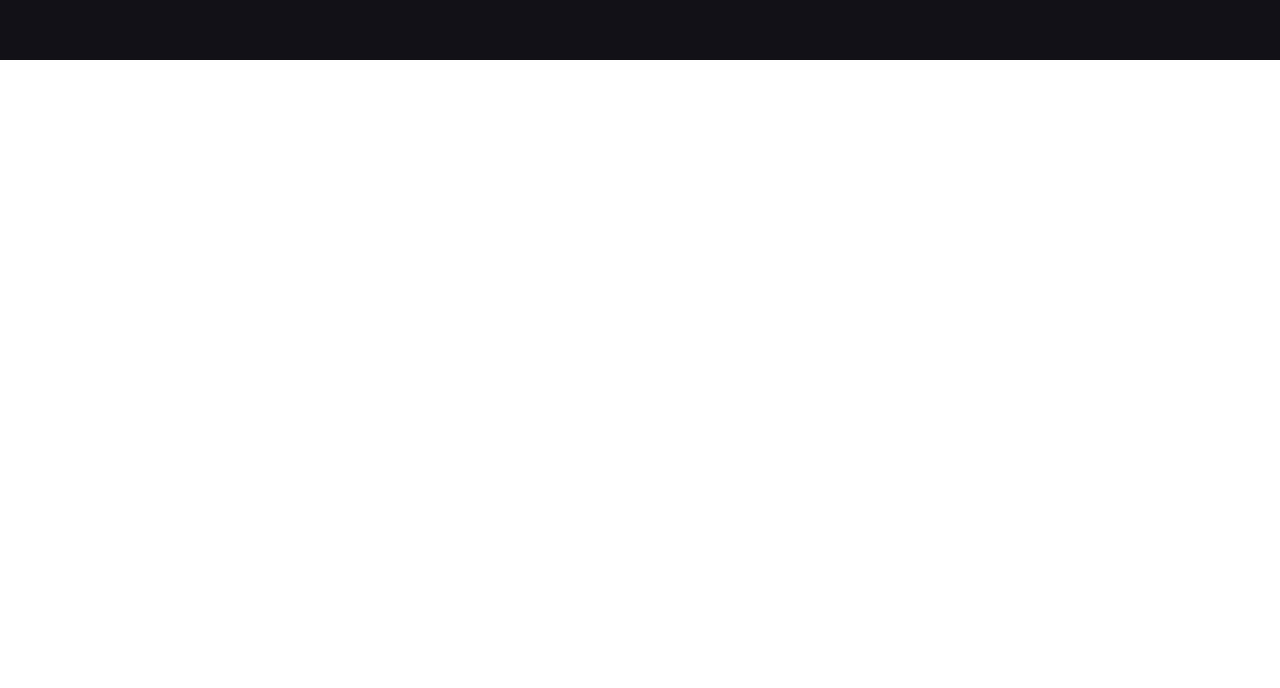
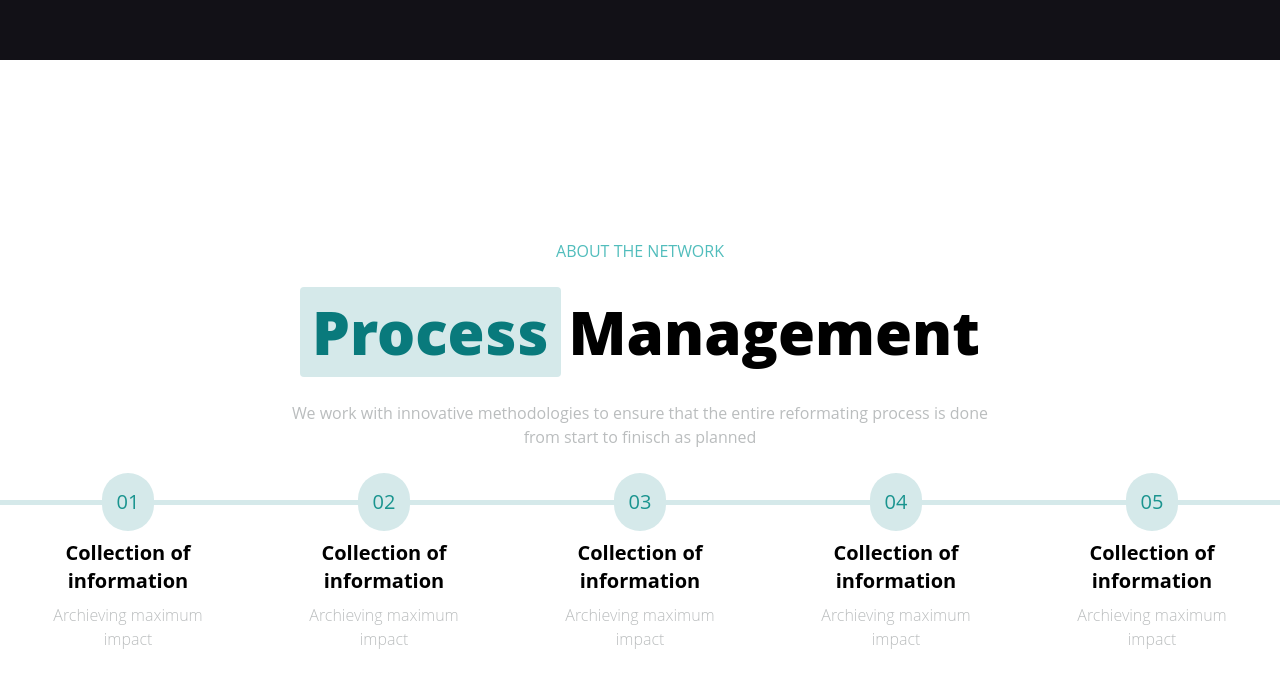
Before and after one commit to MaionePietro/proj-html-vuejs, a Vue app: page / in a window 1280 px wide. Shown: the part 3530-4218 px from the top of the page. Before the commit the page ends 3590 px from the top, so only its background shows below. Built offline with nearby package versions, Linux system fonts and the light colour scheme.

Commit message:
FEAT component MainProcess

```diff
--- a/src/components/main/Main.vue
+++ b/src/components/main/Main.vue
@@ -2,6 +2,7 @@
     <MainInfo />
     <MainCompany />
     <MainCards />
+    <MainProcess />
 </template>
 <script>
 import MainInfo from './MainInfo.vue';
@@ -17,7 +18,6 @@ export default {
         MainProcess,
         MainFeedback
     }
-
 }
 </script>
 <style scoped lang="scss">
--- a/src/components/main/MainCards.vue
+++ b/src/components/main/MainCards.vue
@@ -23,11 +23,9 @@
                 <div class="cards grid grid-cols-3 gap-4 mt-8">
                     <div v-for="(card, i) in cards" :key="i"
                     :class="`card w-[360px] h-[360px] text-key-White rounded-lg bg-contain bg-[url('${ card.src }')] relative`"
-
                     >
                         <img class="brightness-50" :src="card.src" alt="">
                         <p class="absolute bottom-10 font-bold text-2xl ">{{ card.text }}</p>
-
                     </div>
                 </div>
             </div>
--- a/src/components/main/MainProcess.vue
+++ b/src/components/main/MainProcess.vue
@@ -1,13 +1,89 @@
 <template>
-    <div>
-
-    </div>
+     <section class=" h-[720px] flex items-center justify-center relative">
+        <div class="container mx-auto max-w-[1500px]">
+            <div class="flex-col text-center">
+                <p class="text-key-FountainBlue my-6">ABOUT THE NETWORK</p>
+                <div class="relative">
+                    <div class="relative prova text-[60px] leading-[90px] flex justify-center gap-2 my-6 z-10">
+                        <span class="bg-key-Circle text-key-Atoll rounded flex justify-center px-3">
+                            Process
+                        </span>
+                        <span class="">
+                            Management
+                        </span>
+                    </div>
+                </div>
+                <p class="text-key-SilverSand my-6">
+                    We work with innovative methodologies to ensure that the entire reformating process is done <br>
+                    from start to finisch as planned
+                </p>
+                <div class="cards flex justify-around">
+                    <div class="card w-[173px] h-[152px] bg-key-White text-lg flex-col  ">
+                        <div class="flex justify-center">
+                            <p class=" text-key-Eim text-[20px] p-[15px] max-w-max rounded-full bg-key-Circle relative z-20">
+                                01
+                            </p>
+                        </div>
+                        <h1 class="text-xl font-bold my-2">Collection of information</h1>
+                        <p class="font-light text-base text-key-SilverSand">
+                            Archieving maximum impact
+                        </p>
+                    </div>
+                    <div class="card w-[173px] h-[152px] bg-key-White text-lg flex-col  ">
+                        <div class="flex justify-center">
+                            <p class=" text-key-Eim text-[20px] p-[15px] max-w-max rounded-full bg-key-Circle relative z-20">
+                                02
+                            </p>
+                        </div>
+                        <h1 class="text-xl font-bold my-2">Collection of information</h1>
+                        <p class="font-light text-base text-key-SilverSand">
+                            Archieving maximum impact
+                        </p>
+                    </div>
+                    <div class="card w-[173px] h-[152px] bg-key-White text-lg flex-col  ">
+                        <div class="flex justify-center">
+                            <p class=" text-key-Eim text-[20px] p-[15px] max-w-max rounded-full bg-key-Circle relative z-20">
+                                03
+                            </p>
+                        </div>
+                        <h1 class="text-xl font-bold my-2">Collection of information</h1>
+                        <p class="font-light text-base text-key-SilverSand">
+                            Archieving maximum impact
+                        </p>
+                    </div>
+                    <div class="card w-[173px] h-[152px] bg-key-White text-lg flex-col  ">
+                        <div class="flex justify-center">
+                            <p class=" text-key-Eim text-[20px] p-[15px] max-w-max rounded-full bg-key-Circle relative z-20">
+                                04
+                            </p>
+                        </div>
+                        <h1 class="text-xl font-bold my-2">Collection of information</h1>
+                        <p class="font-light text-base text-key-SilverSand">
+                            Archieving maximum impact
+                        </p>
+                    </div>
+                    <div class="card w-[173px] h-[152px] bg-key-White text-lg flex-col  ">
+                        <div class="flex justify-center">
+                            <p class=" text-key-Eim text-[20px] p-[15px] max-w-max rounded-full bg-key-Circle relative z-20">
+                                05
+                            </p>
+                        </div>
+                        <h1 class="text-xl font-bold my-2">Collection of information</h1>
+                        <p class="font-light text-base text-key-SilverSand">
+                            Archieving maximum impact
+                        </p>
+                    </div>
+                </div>
+            </div>
+            <div class="line absolute h-[5px] bg-key-Circle inset-x-0 bottom-[275px]"></div>
+        </div>
+    </section>
 </template>
 <script>
 export default {
 
 }
 </script>
-<style lang="">
+<style lang="scss">
 
 </style>
```
